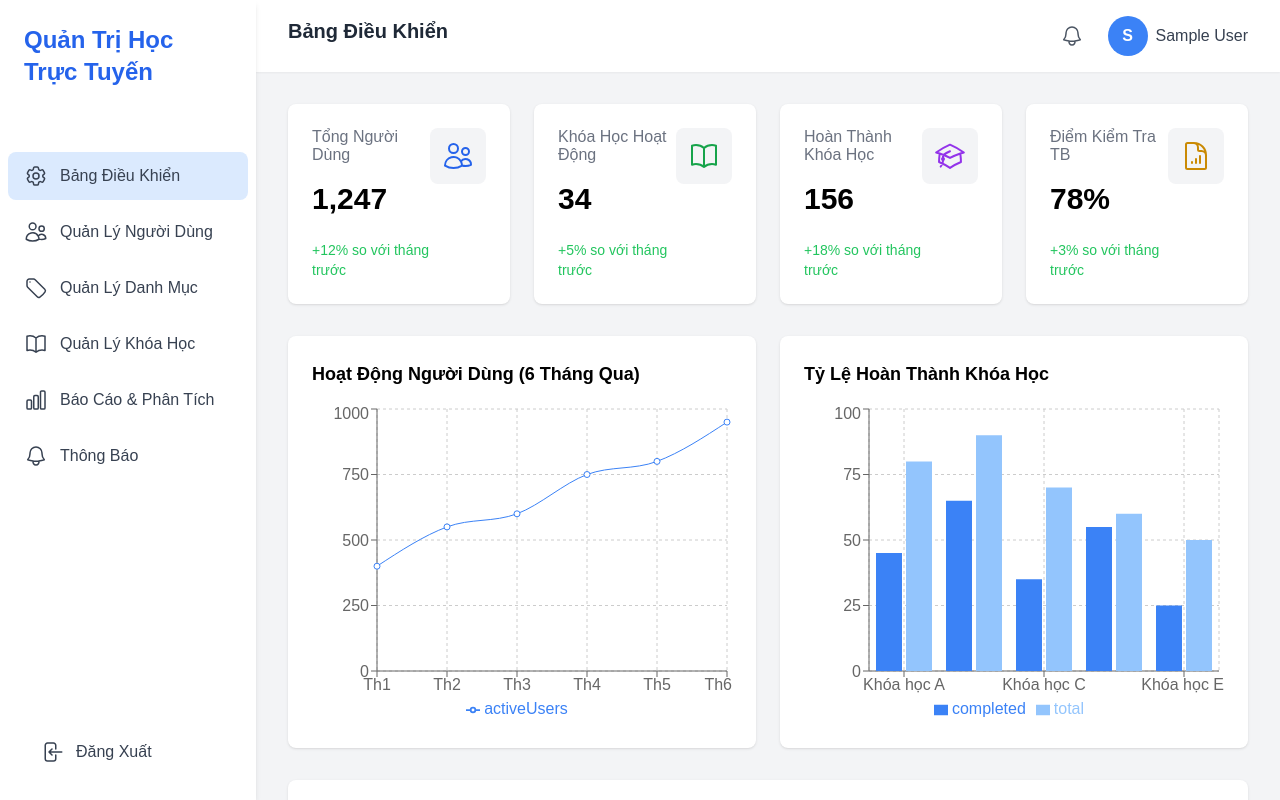
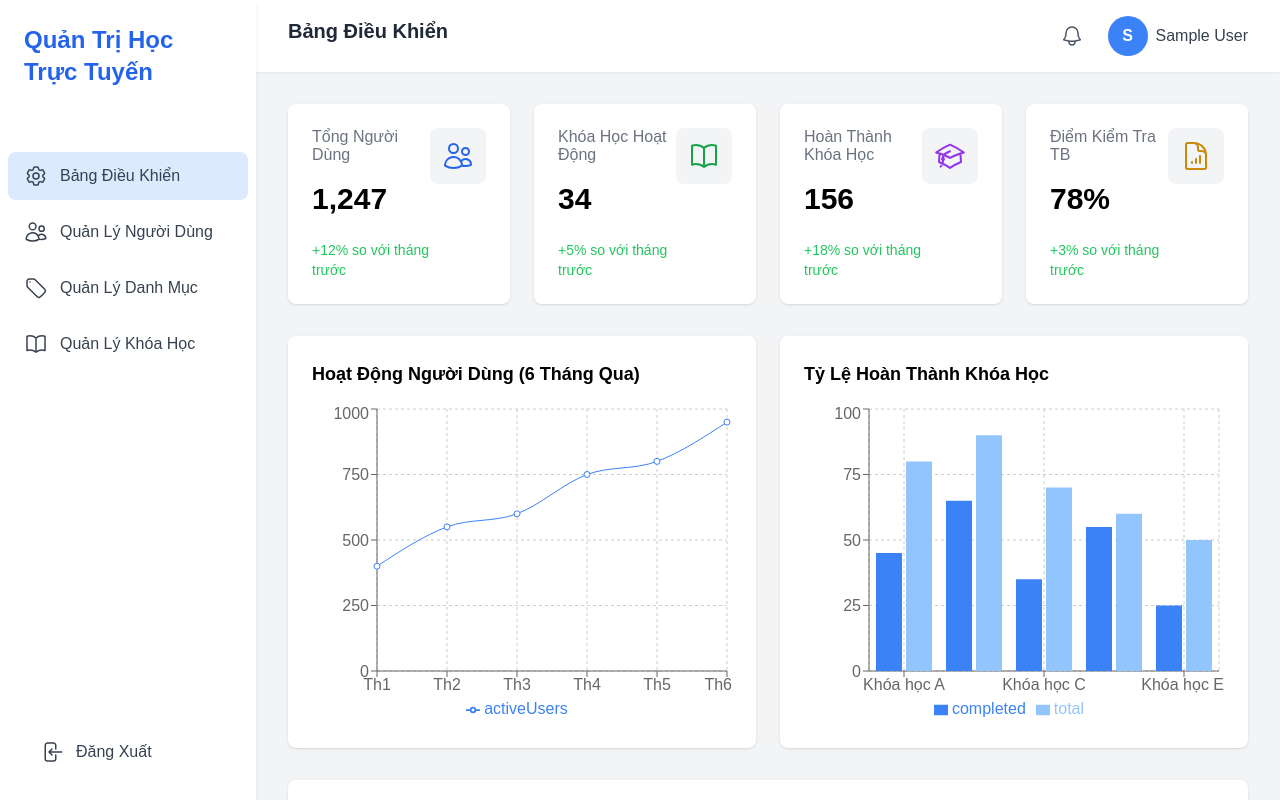
Before and after one commit to MNV210/admin_elearning, a React (Vite) app: page /admin in a window 1280 px wide. Built offline with nearby package versions, Linux system fonts and the light colour scheme; sample sign-in values are in the browser's storage.

Commit message:
update code

```diff
--- a/src/pages/admin/Dashboard.jsx
+++ b/src/pages/admin/Dashboard.jsx
@@ -25,8 +25,8 @@ function AdminDashboard() {
     { id: 'users', name: 'Quản Lý Người Dùng', icon: <UsersIcon className="w-6 h-6" />, path: '/admin/users' },
     { id: 'categories', name: 'Quản Lý Danh Mục', icon: <TagIcon className="w-6 h-6" />, path: '/admin/categories' },
     { id: 'courses', name: 'Quản Lý Khóa Học', icon: <BookOpenIcon className="w-6 h-6" />, path: '/admin/courses' },
-    { id: 'analytics', name: 'Báo Cáo & Phân Tích', icon: <ChartBarIcon className="w-6 h-6" />, path: '/admin/analytics' },
-    { id: 'notifications', name: 'Thông Báo', icon: <BellIcon className="w-6 h-6" />, path: '/admin/notifications' },
+    // { id: 'analytics', name: 'Báo Cáo & Phân Tích', icon: <ChartBarIcon className="w-6 h-6" />, path: '/admin/analytics' },
+    // { id: 'notifications', name: 'Thông Báo', icon: <BellIcon className="w-6 h-6" />, path: '/admin/notifications' },
   ];
 
   const teacherSidebarItems = [
```
